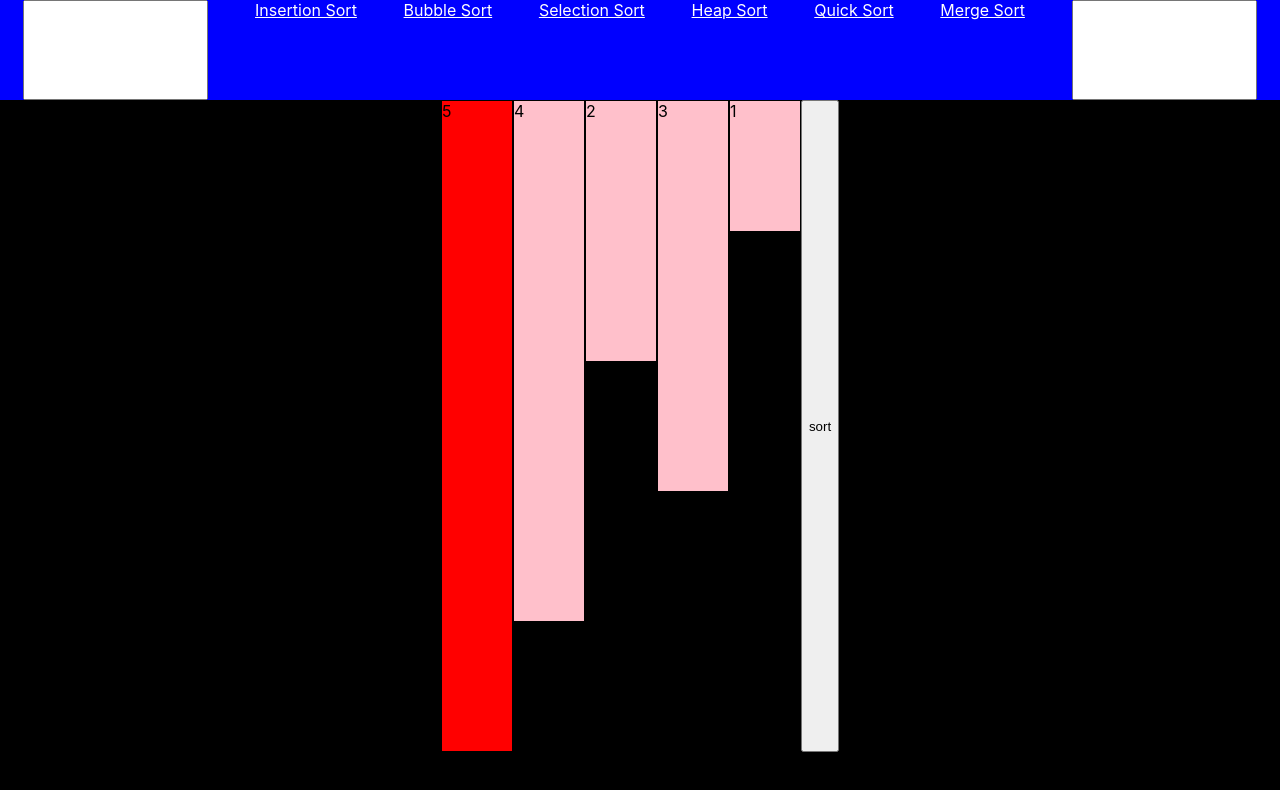
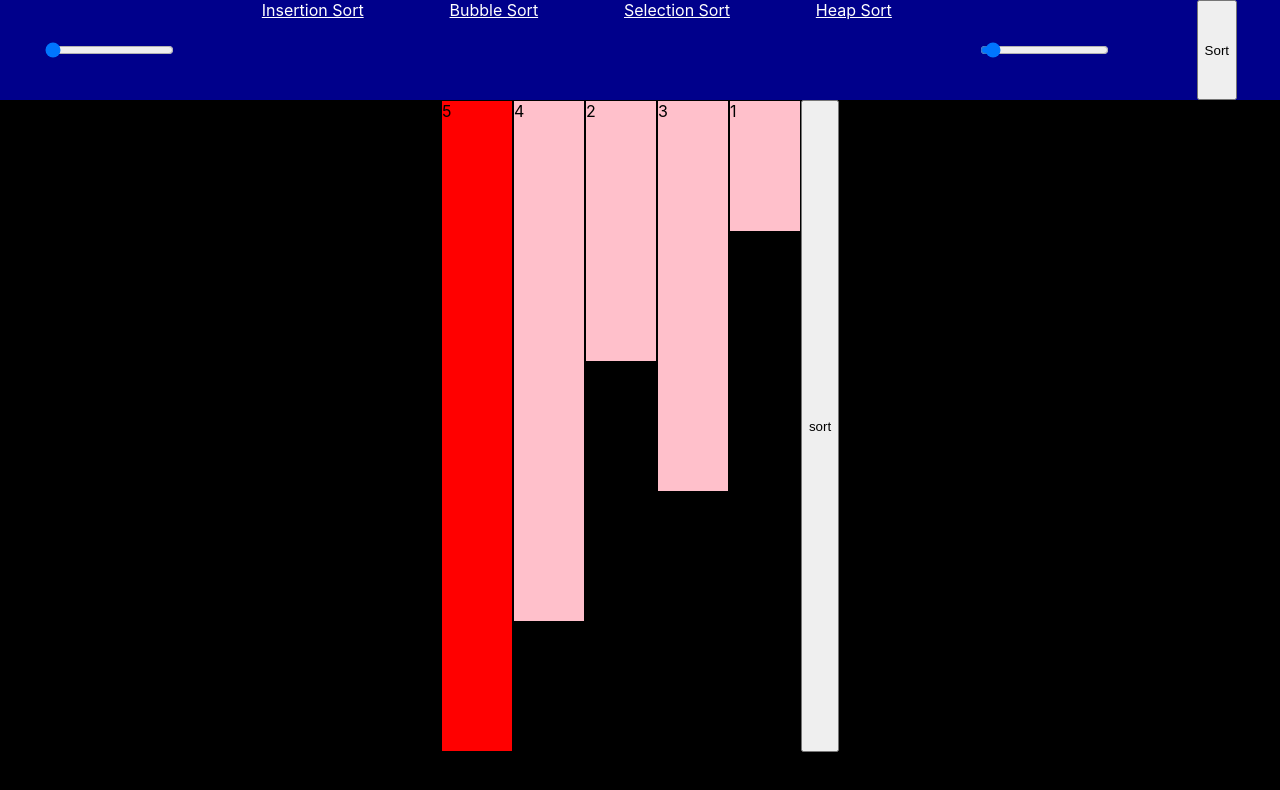
Before and after one commit to semperag/Learn-Algorithms, a React (Create React App) app: page / in a window 1280 px wide. Shown: the top 790 px of the page. Built offline with nearby package versions, Linux system fonts and the light colour scheme.

Commit message:
making inputs into meters instead

```diff
--- a/src/App.css
+++ b/src/App.css
@@ -2,3 +2,8 @@
     background-color: black;
     height: 100vh;
 }
+
+.list {
+    width: 50% !important;
+    margin: auto;
+}
--- a/src/App.js
+++ b/src/App.js
@@ -13,7 +13,11 @@ import MergeSort from './MergeSort';
 function App() {
 
   const [items, setItems] = useState([5,4,2,3,1]);
-  const [speed, setSpeed] = useState(700);
+  const [speed, setSpeed] = useState(50);
+  const [sorting, setSorting] = useState(false);
+
+  console.log(sorting);
+  useEffect(() => {}, [sorting]);
 
   function shuffleArray(array) {
     let currentIndex = array.length,  randomIndex;
@@ -37,9 +41,9 @@ function App() {
     <div className="App">
       <div className='big'></div>
       <Router>
-        <Navbar items={items} setItems={setItems} setSpeed={setSpeed} shuffleArray={shuffleArray}/>
+        <Navbar items={items} setItems={setItems} speed={speed} setSpeed={setSpeed} setSorting={setSorting} shuffleArray={shuffleArray}/>
           <Routes>
-            <Route path="/" element={<InsertionSort items={items} speed={speed} setItems={setItems}/>} />
+            <Route path="/" element={<InsertionSort items={items} speed={speed} setItems={setItems} sorting={sorting} setSorting={setSorting}/>} />
           </Routes>
           <Routes>
             <Route path="/bubble-sort" element={<BubbleSort items={items} speed={speed} setItems={setItems}/>} />
@@ -50,6 +54,8 @@ function App() {
           <Routes>
             <Route path="/heap-sort" element={<HeapSort items={items} speed={speed} setItems={setItems}/>} />
           </Routes>
+          {// VVV Coming Soon!
+          }
           <Routes>
             <Route path="/quick-sort" element={<QuickSort items={items} speed={speed} setItems={setItems}/>} />
           </Routes>
--- a/src/InsertionSort.js
+++ b/src/InsertionSort.js
@@ -1,6 +1,6 @@
 import React, { useState, useEffect } from 'react';
 import './ListItems.css';
-const InsertionSort = ({items, speed, setItems}) => {
+const InsertionSort = ({items, speed, setItems, sorting, setSorting}) => {
     const [list, setList] = useState(Object.assign([], items));
     const [length, setLength] = useState(0);
     const [clicked, setClicked] = useState(false);
@@ -9,6 +9,7 @@ const InsertionSort = ({items, speed, setItems}) => {
     const [index, setIndex] = useState(0);
     const [end, setEnd] = useState(false);
     const [sorted, setSorted] = useState(false);
+    const [sortClicked, setSortClicked] = useState(false);
     let rows = Object.assign([], list);
 
     useEffect(() => {
@@ -86,7 +87,18 @@ const InsertionSort = ({items, speed, setItems}) => {
         setLowerIndex(currIndex-1);
         setIndex(0);
         setEnd(false);
+        setSortClicked(false)
     }, [items]);
+
+    if (sortClicked === false) {
+        console.log("inside sort click");
+        if (sorting === true) {
+            setSortClicked(true);
+            console.log("shpuld be sorting!");
+            sort();
+            setSorting(false);
+        }
+    }
 
     return (
         <div className='list'>
--- a/src/Navbar.css
+++ b/src/Navbar.css
@@ -1,6 +1,6 @@
 .navbar {
     height: 100px;
-    background-color: blue;
+    background-color: darkblue;
     display: flex;
     justify-content: space-around;
 }
@@ -8,3 +8,8 @@
 .navbar a {
     color: white;
 }
+
+.speed {
+    width: 200px;
+    height: 50px;
+}
--- a/src/Navbar.js
+++ b/src/Navbar.js
@@ -5,7 +5,7 @@ import React, { useState, useEffect } from 'react';
 const minLength = 5;
 const minSpeed = 50;
 
-const Navbar = ({items, setItems, setSpeed, shuffleArray}) => {
+const Navbar = ({items, setItems, speed, setSpeed, setSorting, shuffleArray}) => {
     let list = Object.assign([], items);
 
     const changeList = event => {
@@ -36,16 +36,26 @@ const Navbar = ({items, setItems, setSpeed, shuffleArray}) => {
         }
     }
 
+    function sort() {
+        setSorting(true);
+    }
+
+    const arrayLength = items.length;
+
     return (
         <div className='navbar'>
-            <input onChange={changeList}></input>
+            <input onChange={changeList} value={arrayLength} type="range" min="5" max="70"></input>
             <Link to="/">Insertion Sort</Link>
             <Link to="/bubble-sort">Bubble Sort</Link>
             <Link to="/selection-sort">Selection Sort</Link>
             <Link to="/heap-sort">Heap Sort</Link>
+            {/*
+            Comming Soon!
             <Link to="/quick-sort">Quick Sort</Link>
             <Link to="/merge-sort">Merge Sort</Link>
-            <input onChange={changeSpeed}></input>
+            */}
+            <input onChange={changeSpeed} type="range" min="0" max="1000"></input>
+            <button className="sort" value={speed} onClick={sort}>Sort</button>
         </div>
     );
 }
```
